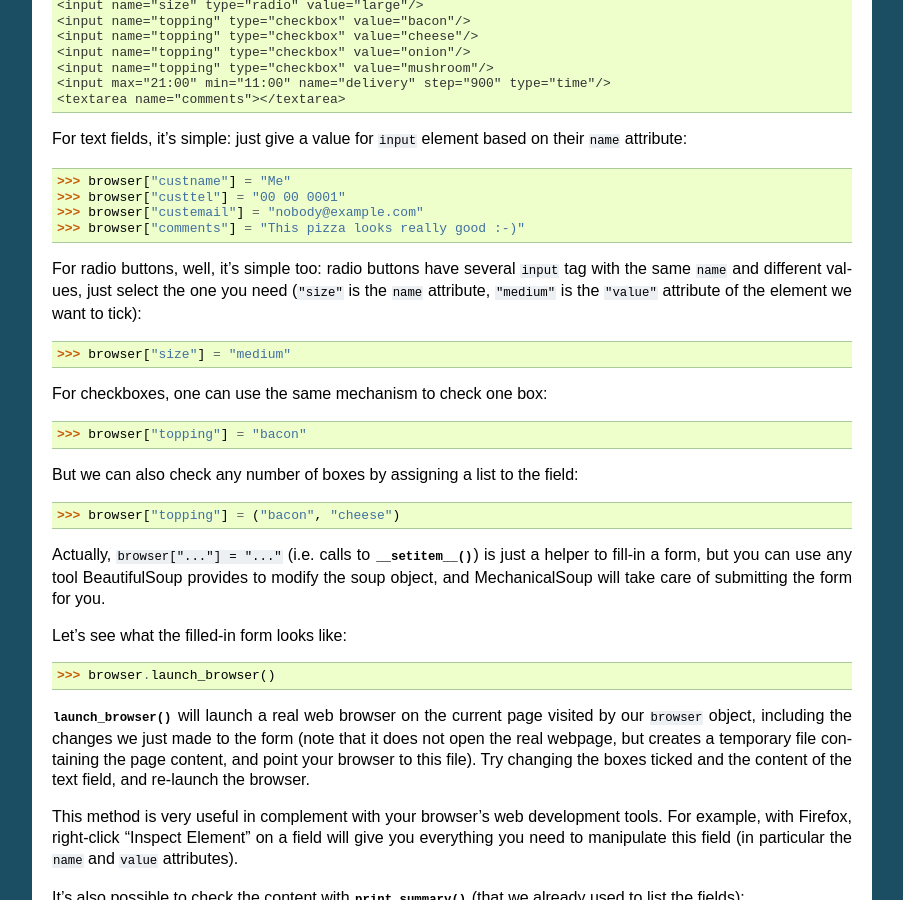
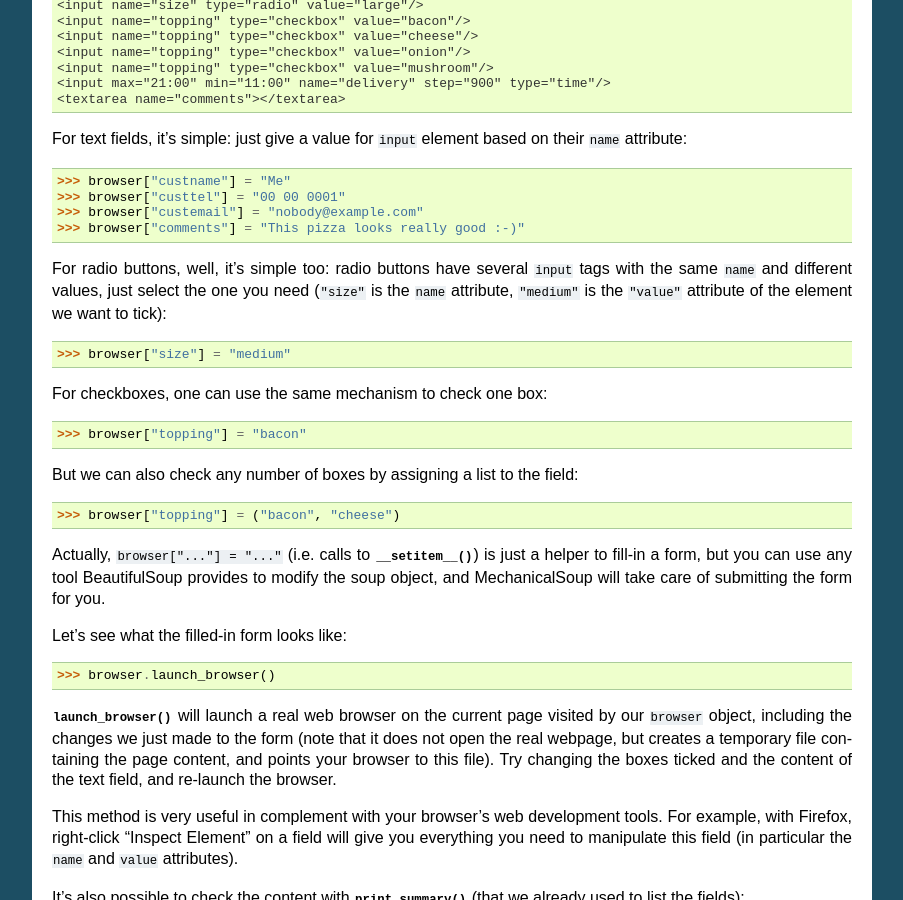
Before and after one commit to MechanicalSoup/MechanicalSoup, a Sphinx documentation site: the page built from docs/tutorial.rst, in a window 1280 px wide and 900 px high, scrolled down 1449 px. Shown: the whole window, without its empty margins (198-1101 px from the left). Built offline with Sphinx 7.4.7, drawn with Linux system fonts in a browser that asks for light colours; some of the changed text lies outside the part shown.

Commit message:
Fix typos in documentation

```diff
--- a/CONTRIBUTING.rst
+++ b/CONTRIBUTING.rst
@@ -88,7 +88,7 @@
 Release Checklist
 -----------------
 
-Releases can be done only by people with sufficient priviledges on
+Releases can be done only by people with sufficient privileges on
 GitHub and PyPI. Things to do are:
 
 At each release:
--- a/docs/tutorial.rst
+++ b/docs/tutorial.rst
@@ -107,7 +107,7 @@
   >>> browser["comments"] = "This pizza looks really good :-)"
 
 For radio buttons, well, it's simple too: radio buttons have several
-``input`` tag with the same ``name`` and different values, just select
+``input`` tags with the same ``name`` and different values, just select
 the one you need (``"size"`` is the ``name`` attribute, ``"medium"``
 is the ``"value"`` attribute of the element we want to tick)::
 
@@ -136,7 +136,7 @@
 real web browser on the current page visited by our ``browser``
 object, including the changes we just made to the form (note that it
 does not open the real webpage, but creates a temporary file
-containing the page content, and point your browser to this file). Try
+containing the page content, and points your browser to this file). Try
 changing the boxes ticked and the content of the text field, and
 re-launch the browser.
 
@@ -214,7 +214,7 @@
 Alternatively, one can use the :class:`~mechanicalsoup.Browser` class,
 which doesn't maintain a state from one call to another (i.e. the
 Browser itself doesn't remember which page you are visiting and what
-is its content, it's up to the caller to do so). This example is
+its content is, it's up to the caller to do so). This example is
 available as `examples/example_manual.py
 <https://github.com/MechanicalSoup/MechanicalSoup/blob/master/examples/example_manual.py>`__
 in the source:
```
